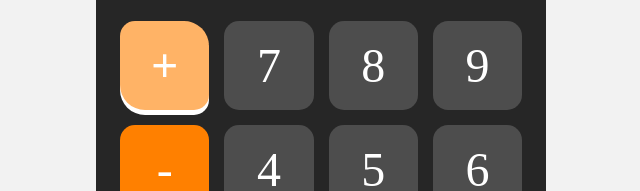
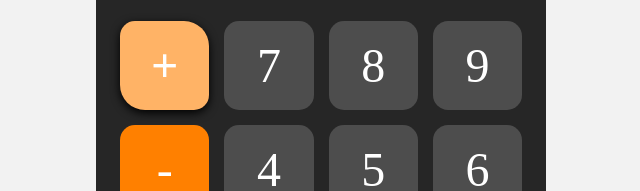
Before and after one commit to sileniri/calculator, a plain HTML site: page index.html in a window 1280 px wide. In both pictures the pointer is over the button 483 px from the left and 276 px from the top of the page. Shown: the part 211-402 px from the top of the page, 319-959 px from the left. Drawn offline with Linux system fonts and the light colour scheme; a web font is replaced by a local one.

Commit message:
Update style.css

```diff
--- a/style.css
+++ b/style.css
@@ -60,7 +60,7 @@ button:hover{
     background-color: hsl(0, 0%, 50%);
     font-weight: 700;
     border-radius: 15px 25px 15px 25px;
-    filter: drop-shadow(0px 5px);
+    filter: drop-shadow(0 3px 5px black);
 }
 
 button:active{
```
